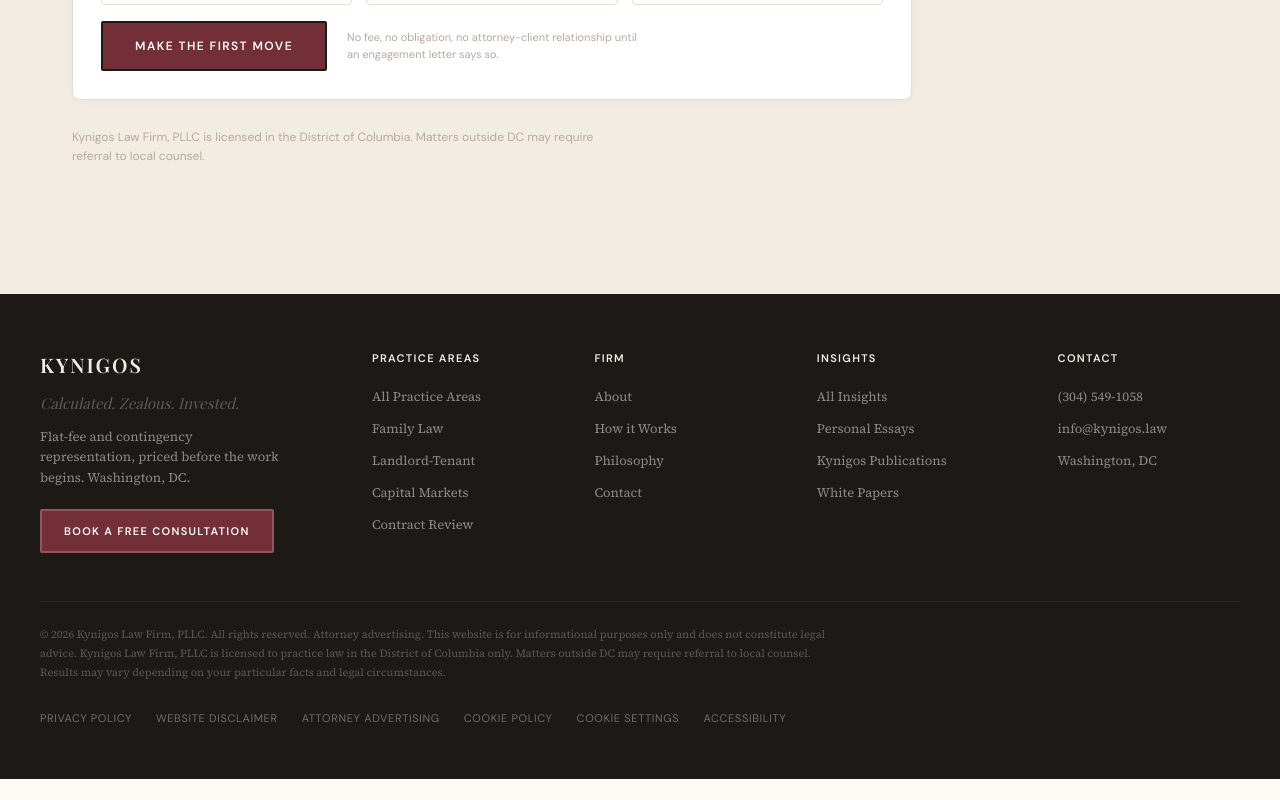
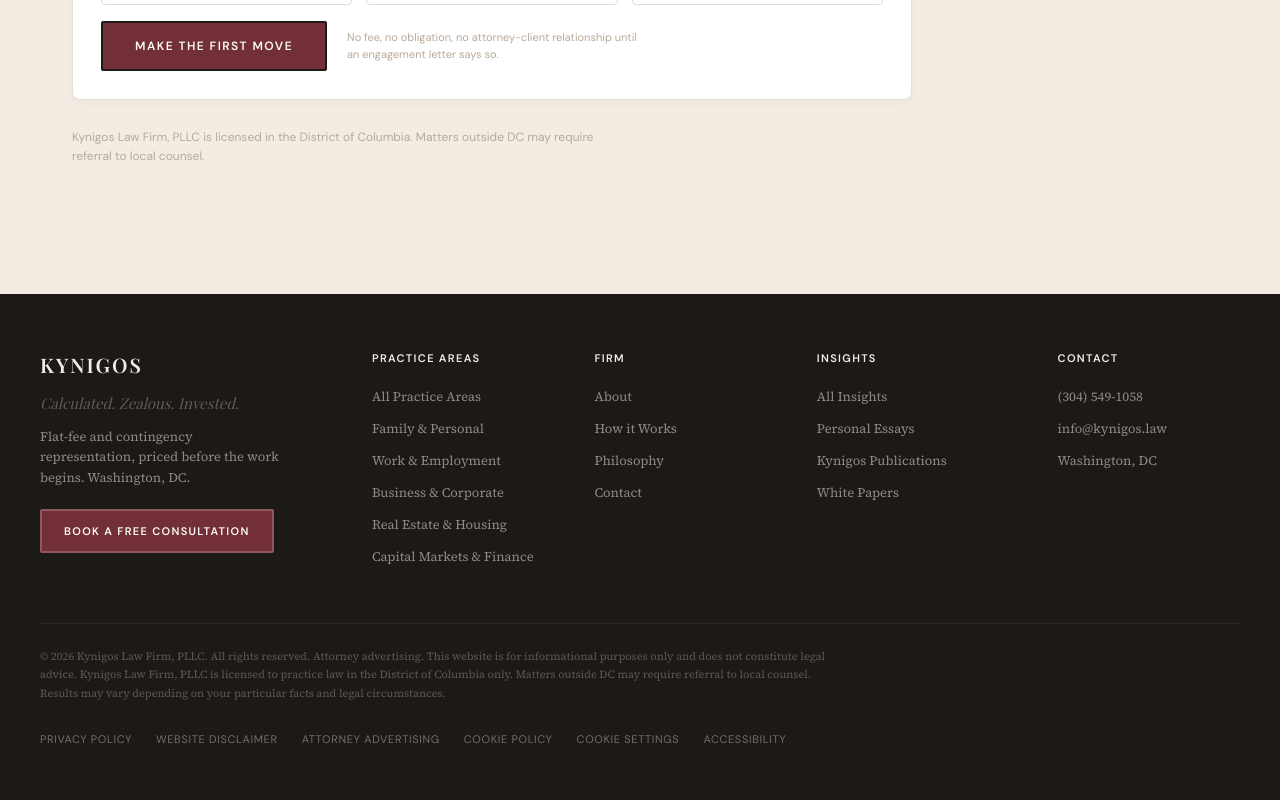
Before and after one commit to countryroads91/kynigos-law, a Next.js app: page / in a window 1280 px wide. Shown: the part 5109-5909 px from the top of the page. Before the commit the page ends 5888 px from the top, so only its background shows below. Built offline with nearby package versions, Linux system fonts and the light colour scheme; no server answers.

Commit message:
feat: nav and footer link the five practice groups

```diff
--- a/src/components/Footer.tsx
+++ b/src/components/Footer.tsx
@@ -1,5 +1,6 @@
 import Link from "next/link";
 import CookieSettingsButton from "@/components/CookieSettingsButton";
+import { PRACTICE_GROUPS } from "@/content/practices";
 
 export default function Footer() {
   return (
@@ -23,24 +24,13 @@
               <li>
                 <Link href="/practice-areas">All Practice Areas</Link>
               </li>
-              <li>
-                <Link href="/practice-areas/family-law">Family Law</Link>
-              </li>
-              <li>
-                <Link href="/practice-areas/landlord-tenant">
-                  Landlord-Tenant
-                </Link>
-              </li>
-              <li>
-                <Link href="/practice-areas/capital-markets">
-                  Capital Markets
-                </Link>
-              </li>
-              <li>
-                <Link href="/practice-areas/contract-review">
-                  Contract Review
-                </Link>
-              </li>
+              {PRACTICE_GROUPS.map((group) => (
+                <li key={group.slug}>
+                  <Link href={`/practice-areas#${group.slug}`}>
+                    {group.name}
+                  </Link>
+                </li>
+              ))}
             </ul>
           </nav>
           <nav aria-label="Firm">
--- a/src/components/Nav.tsx
+++ b/src/components/Nav.tsx
@@ -3,6 +3,7 @@
 import Link from "next/link";
 import { usePathname } from "next/navigation";
 import { useEffect, useRef, useState } from "react";
+import { PRACTICE_GROUPS } from "@/content/practices";
 
 type MenuItem = { label: string; href: string };
 type Menu = {
@@ -18,12 +19,12 @@
   {
     label: "Practice Areas",
     href: "/practice-areas",
-    items: [
-      { label: "Family Law", href: "/practice-areas/family-law" },
-      { label: "Landlord-Tenant", href: "/practice-areas/landlord-tenant" },
-      { label: "Capital Markets", href: "/practice-areas/capital-markets" },
-      { label: "Contract Review", href: "/practice-areas/contract-review" },
-    ],
+    // The five practice groups, anchored into the directory. Deep pages are
+    // reached from each group's section—the nav stays one level deep.
+    items: PRACTICE_GROUPS.map((group) => ({
+      label: group.name,
+      href: `/practice-areas#${group.slug}`,
+    })),
   },
   {
     label: "About",
```
Also changed, not shown: 1 other file (tests, documents, lock files or other folders).
